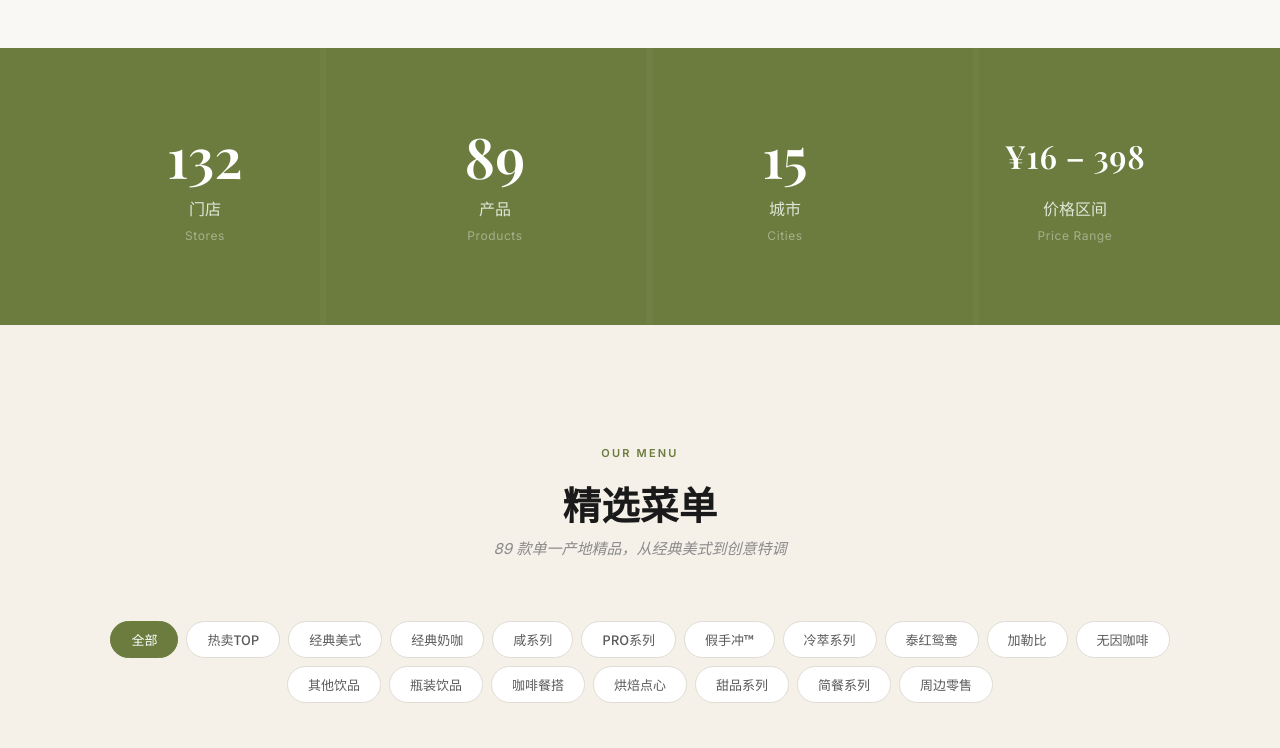
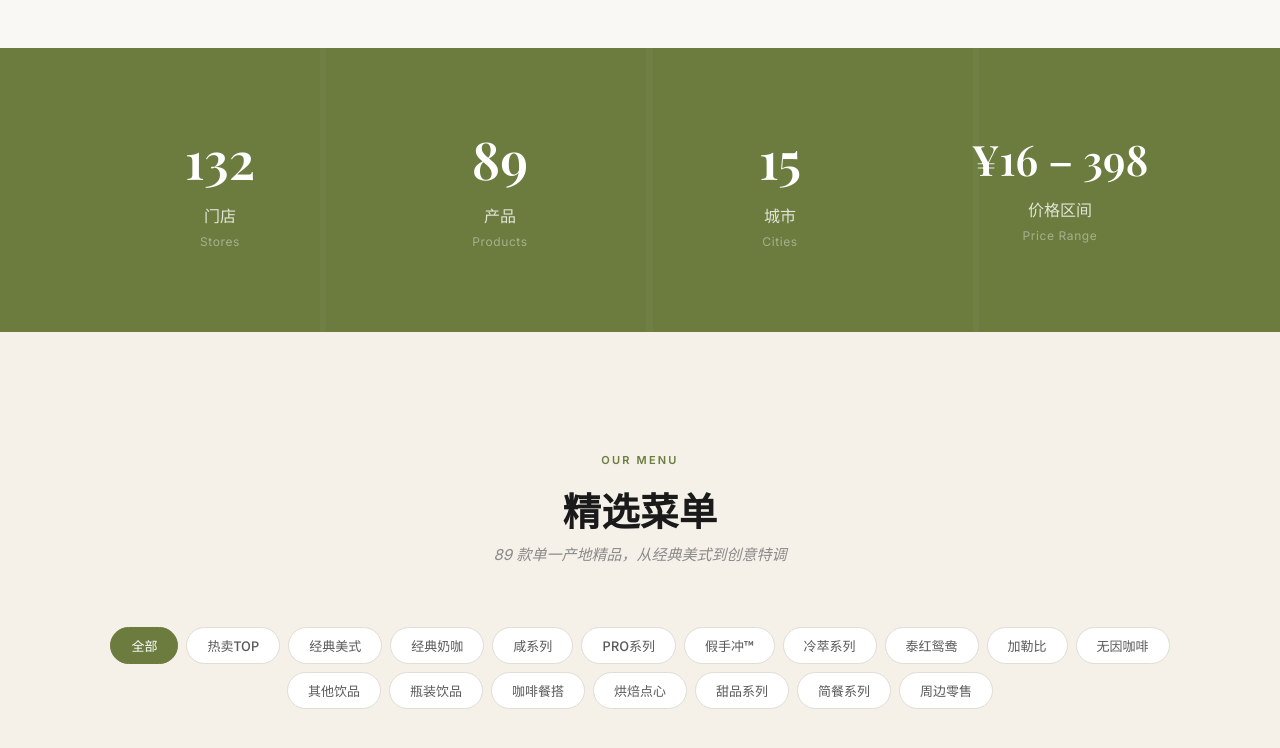
Before and after one commit to winnieAI123/grid-landing, a website: page index.html in a window 1280 px wide. Shown: the part 1340-2088 px from the top of the page. Drawn offline with nearby package versions, Linux system fonts and the light colour scheme; a web font is replaced by a local one.

Commit message:
fix: sharp square logo corners + stats alignment

```diff
--- a/index.html
+++ b/index.html
@@ -17,7 +17,7 @@
     <div class="nav-inner">
       <div class="nav-logo">
         <svg class="logo-icon" viewBox="0 0 28 28" width="28" height="28">
-          <rect x="3" y="3" width="22" height="22" rx="1.5" fill="none" stroke="currentColor" stroke-width="4.5"/>
+          <rect x="3" y="3" width="22" height="22" rx="0" fill="none" stroke="currentColor" stroke-width="4.5"/>
         </svg>
         <span class="logo-text">Grid Coffee</span>
       </div>
@@ -159,7 +159,7 @@
       <div class="footer-inner">
         <div class="footer-logo">
           <svg viewBox="0 0 28 28" width="18" height="18">
-            <rect x="3" y="3" width="22" height="22" rx="1.5" fill="none" stroke="currentColor" stroke-width="3.5"/>
+            <rect x="3" y="3" width="22" height="22" rx="0" fill="none" stroke="currentColor" stroke-width="3.5"/>
           </svg>
           <span>Grid Coffee</span>
         </div>
--- a/style.css
+++ b/style.css
@@ -390,7 +390,6 @@ body {
 .stats-grid {
   display: grid;
   grid-template-columns: repeat(4, 1fr);
-  gap: 40px;
   text-align: center;
   position: relative;
 }
@@ -400,24 +399,21 @@ body {
   flex-direction: column;
   align-items: center;
   justify-content: center;
-  min-height: 100px;
+  padding: 0 20px;
 }
 
 .stat-number {
   font-family: var(--font-serif);
-  font-size: clamp(40px, 5vw, 56px);
+  font-size: clamp(36px, 4.5vw, 52px);
   font-weight: 600;
   color: white;
-  line-height: 1;
-  height: 56px;
-  display: flex;
-  align-items: center;
-  justify-content: center;
+  line-height: 1.2;
+  margin-bottom: 12px;
+  white-space: nowrap;
 }
 
 .stat-number.price-range {
-  font-size: clamp(24px, 3vw, 32px);
-  letter-spacing: 0.02em;
+  font-size: clamp(28px, 3.5vw, 42px);
 }
 
 .stat-label {
@@ -425,7 +421,6 @@ body {
   font-size: 16px;
   font-weight: 500;
   color: rgba(255,255,255,0.8);
-  margin-top: 12px;
 }
 
 .stat-sublabel {
```
